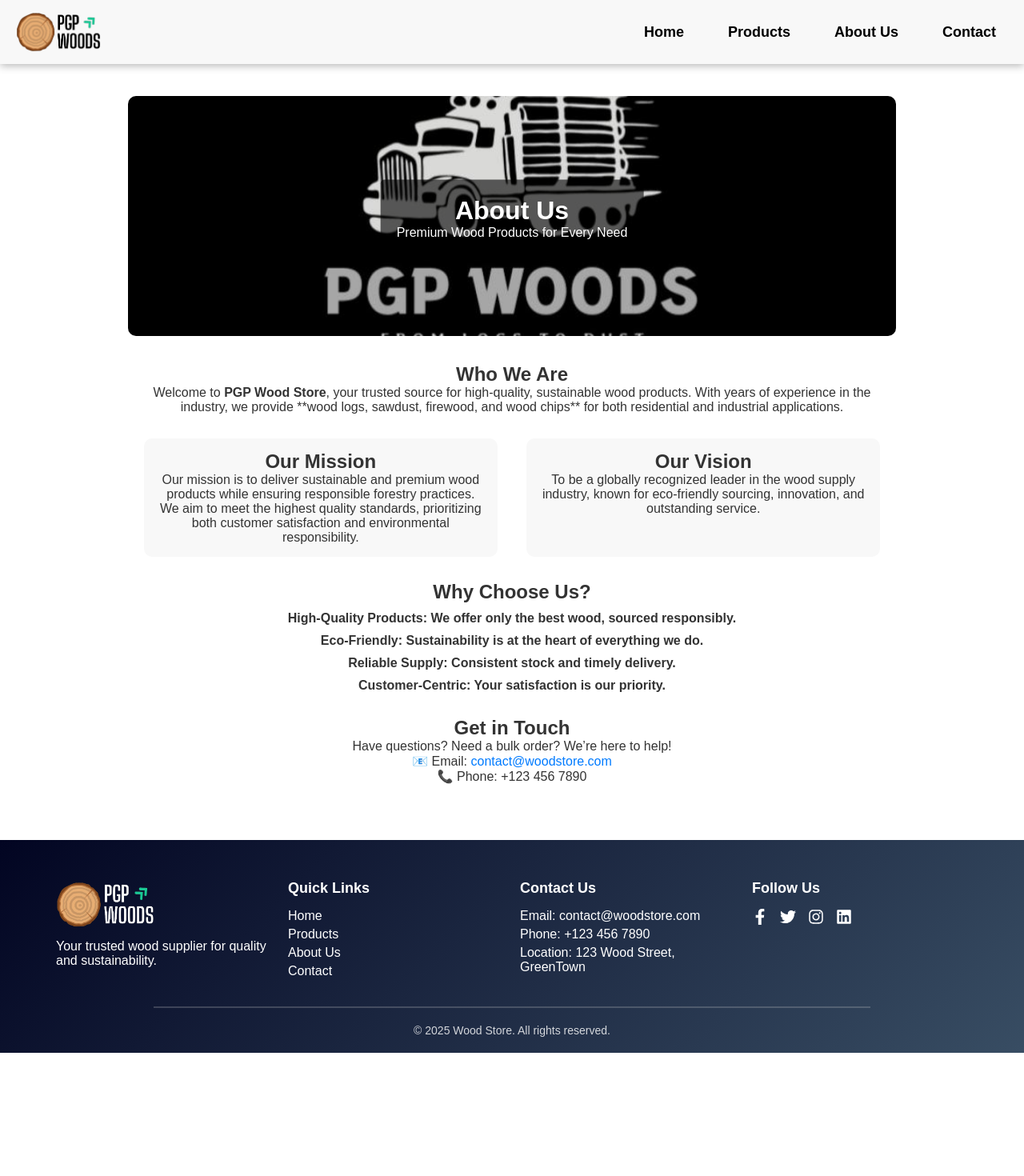
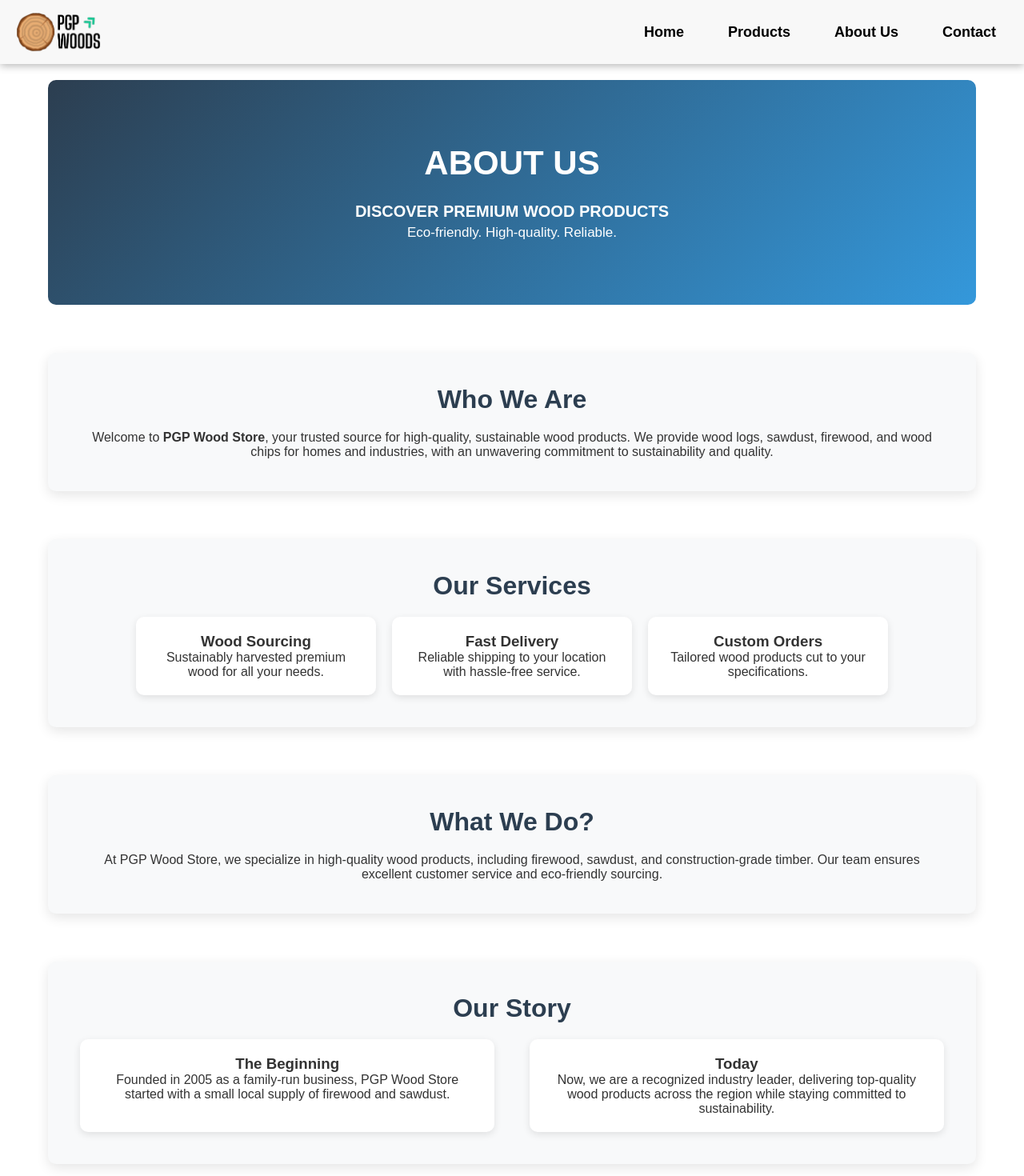
Before and after one commit to mavdranathunga/wood_store, a React (Create React App) app: page /about in a window 1280 px wide. Shown: the top 1470 px of the page at 80% size. Before the commit the page ends 1316 px from the top, so only its background shows below. Built offline with nearby package versions, Linux system fonts and the light colour scheme.

Commit message:
About page modified

```diff
--- a/package.json
+++ b/package.json
@@ -7,6 +7,7 @@
     "@testing-library/jest-dom": "^6.6.3",
     "@testing-library/react": "^16.2.0",
     "@testing-library/user-event": "^13.5.0",
+    "framer-motion": "^12.4.11",
     "react": "^19.0.0",
     "react-dom": "^19.0.0",
     "react-icons": "^5.4.0",
--- a/src/css/About.css
+++ b/src/css/About.css
@@ -1,74 +1,144 @@
+/* General Styling */
 .about-container {
-  max-width: 1000px;
+  max-width: 1200px;
   margin: auto;
+  padding: 100px 20px 20px 20px;
   text-align: center;
-  font-family: Arial, sans-serif;
+  font-family: "Poppins", sans-serif;
   color: #333;
-  padding: 120px 20px 20px 20px;
-  top: 100px;
 }
 
+/* Hero Section */
 .hero-section {
-  position: relative;
-  width: 100%;
-}
-
-.hero-image {
-  width: 100%;
-  height: 300px;
-  object-fit: cover;
+  background: linear-gradient(135deg, #2c3e50, #3498db);
+  color: white;
+  padding: 80px 20px;
+  text-align: center;
   border-radius: 10px;
 }
 
-.overlay {
-  position: absolute;
-  top: 50%;
-  left: 50%;
-  transform: translate(-50%, -50%);
-  background: rgba(0, 0, 0, 0.6);
-  color: white;
-  padding: 20px;
-  border-radius: 5px;
+.hero-heading {
+  font-size: 42px;
+  font-weight: bold;
+  margin: 0;
+  text-transform: uppercase;
 }
 
-.about-content {
-  padding: 30px 20px;
+.hero-sub-heading {
+  font-size: 20px;
+  font-weight: bold;
+  margin: 0;
+  text-transform: uppercase;
+  margin-top: 25px;
 }
 
-.mission-vision {
+.hero-subheading {
+  font-size: 17px;
+  margin-top: 5px;
+}
+
+/* Sections */
+.intro, .our-services, .what-we-do, .the-story, .contact {
+  margin: 60px 0;
+  padding: 40px;
+  background: #f8f9fa;
+  border-radius: 10px;
+  box-shadow: 0 5px 15px rgba(0, 0, 0, 0.1);
+  transition: all 0.3s ease;
+}
+
+.intro:hover, .our-services:hover, .what-we-do:hover, .the-story:hover, .contact:hover {
+  transform: translateY(-5px);
+  box-shadow: 0 8px 20px rgba(0, 0, 0, 0.2);
+}
+
+h2 {
+  font-size: 32px;
+  color: #2c3e50;
+  margin-bottom: 20px;
+}
+
+/* Services Section */
+.services-grid {
   display: flex;
+  flex-wrap: wrap;
+  justify-content: center;
+  gap: 20px;
+}
+
+.service-item {
+  background: white;
+  padding: 20px;
+  border-radius: 10px;
+  width: 300px;
+  text-align: center;
+  box-shadow: 0 3px 10px rgba(0, 0, 0, 0.1);
+  transition: all 0.3s ease-in-out;
+}
+
+.service-item:hover {
+  transform: scale(1.05);
+  box-shadow: 0 5px 15px rgba(0, 0, 0, 0.2);
+}
+
+.icon {
+  font-size: 40px;
+  color: #3498db;
+  margin-bottom: 10px;
+}
+
+/* Timeline Section */
+.story-timeline {
+  display: flex;
+  flex-wrap: wrap;
   justify-content: space-between;
   gap: 20px;
-  padding: 30px 0px;
 }
 
-.mission, .vision {
+.timeline-item {
+  background: white;
+  padding: 20px;
+  border-radius: 10px;
   width: 48%;
-  background: #f8f8f8;
-  padding: 15px;
-  border-radius: 10px;
+  box-shadow: 0 3px 10px rgba(0, 0, 0, 0.1);
+  transition: all 0.3s ease-in-out;
 }
 
-.why-choose-us ul {
-  list-style: none;
-  padding: 0;
+.timeline-item:hover {
+  transform: scale(1.03);
 }
 
-.why-choose-us li {
-  margin: 10px 0;
-  font-weight: bold;
-}
-
-
+/* Contact Section */
 .contact {
-  padding: 20px 0px;
+  background: linear-gradient(135deg, #3498db, #2c3e50);
+  color: white;
 }
 
 .contact a {
-  color: #007BFF;
+  color: #ffcc00;
   text-decoration: none;
 }
 
 .contact a:hover {
   text-decoration: underline;
 }
+
+/* Mobile Responsiveness */
+@media (max-width: 768px) {
+  .hero-heading {
+    font-size: 32px;
+  }
+
+  .hero-subheading {
+    font-size: 18px;
+  }
+
+  .services-grid {
+    flex-direction: column;
+    align-items: center;
+  }
+
+  .timeline-item {
+    width: 100%;
+  }
+}
--- a/src/pages/About.js
+++ b/src/pages/About.js
@@ -4,63 +4,81 @@ import "../css/About.css";
 const About = () => {
   return (
     <div className="about-container">
+      {/* Modernized Hero Section */}
       <div className="hero-section">
-        <img src="/logo.jpg" alt="Wood Yard" className="hero-image" />
-        <div className="overlay">
-          <h1>About Us</h1>
-          <p>Premium Wood Products for Every Need</p>
-        </div>
+        <h1 className="hero-heading">About us</h1>
+        <h3 className="hero-sub-heading">Discover Premium Wood Products</h3>
+        <p className="hero-subheading">Eco-friendly. High-quality. Reliable.</p>
       </div>
 
       <div className="about-content">
+        {/* Who We Are Section */}
         <section className="intro">
           <h2>Who We Are</h2>
           <p>
             Welcome to <strong>PGP Wood Store</strong>, your trusted source for high-quality, sustainable wood
-            products. With years of experience in the industry, we provide **wood logs, sawdust,
-            firewood, and wood chips** for both residential and industrial applications.
+            products. We provide wood logs, sawdust, firewood, and wood chips for homes and industries, with
+            an unwavering commitment to sustainability and quality.
           </p>
         </section>
 
-        <section className="mission-vision">
-          <div className="mission">
-            <h2>Our Mission</h2>
-            <p>
-              Our mission is to deliver sustainable and premium wood products while ensuring responsible
-              forestry practices. We aim to meet the highest quality standards, prioritizing both
-              customer satisfaction and environmental responsibility.
-            </p>
-          </div>
-          <div className="vision">
-            <h2>Our Vision</h2>
-            <p>
-              To be a globally recognized leader in the wood supply industry, known for
-              eco-friendly sourcing, innovation, and outstanding service.
-            </p>
+        {/* Our Services Section */}
+        <section className="our-services">
+          <h2>Our Services</h2>
+          <div className="services-grid">
+            <div className="service-item">
+              <i className="icon fas fa-tree"></i>
+              <h3>Wood Sourcing</h3>
+              <p>Sustainably harvested premium wood for all your needs.</p>
+            </div>
+            <div className="service-item">
+              <i className="icon fas fa-truck"></i>
+              <h3>Fast Delivery</h3>
+              <p>Reliable shipping to your location with hassle-free service.</p>
+            </div>
+            <div className="service-item">
+              <i className="icon fas fa-cogs"></i>
+              <h3>Custom Orders</h3>
+              <p>Tailored wood products cut to your specifications.</p>
+            </div>
           </div>
         </section>
 
-        <section className="why-choose-us">
-          <h2>Why Choose Us?</h2>
-          <ul>
-            <li><strong>High-Quality Products:</strong> We offer only the best wood, sourced responsibly.</li>
-            <li><strong>Eco-Friendly:</strong> Sustainability is at the heart of everything we do.</li>
-            <li><strong>Reliable Supply:</strong> Consistent stock and timely delivery.</li>
-            <li><strong>Customer-Centric:</strong> Your satisfaction is our priority.</li>
-          </ul>
+        {/* What We Do Section */}
+        <section className="what-we-do">
+          <h2>What We Do?</h2>
+          <p>
+            At PGP Wood Store, we specialize in high-quality wood products, including firewood, sawdust, and
+            construction-grade timber. Our team ensures excellent customer service and eco-friendly sourcing.
+          </p>
         </section>
 
+        {/* The Story Section */}
+        <section className="the-story">
+          <h2>Our Story</h2>
+          <div className="story-timeline">
+            <div className="timeline-item">
+              <h3>The Beginning</h3>
+              <p>
+                Founded in 2005 as a family-run business, PGP Wood Store started with a small local supply of
+                firewood and sawdust.
+              </p>
+            </div>
+            <div className="timeline-item">
+              <h3>Today</h3>
+              <p>
+                Now, we are a recognized industry leader, delivering top-quality wood products across the region
+                while staying committed to sustainability.
+              </p>
+            </div>
+          </div>
+        </section>
+
+        {/* Contact Section */}
         <section className="contact">
           <h2>Get in Touch</h2>
-          <p>
-            Have questions? Need a bulk order? We’re here to help!
-          </p>
-          <p>
-            📧 Email: <a href="mailto:contact@woodstore.com">contact@woodstore.com</a>
-          </p>
-          <p>
-            📞 Phone: +123 456 7890
-          </p>
+          <p>📧 Email: <a href="mailto:contact@woodstore.com">contact@woodstore.com</a></p>
+          <p>📞 Phone: +123 456 7890</p>
         </section>
       </div>
     </div>
```
Also changed, not shown: 1 other file (tests, documents, lock files or other folders).
